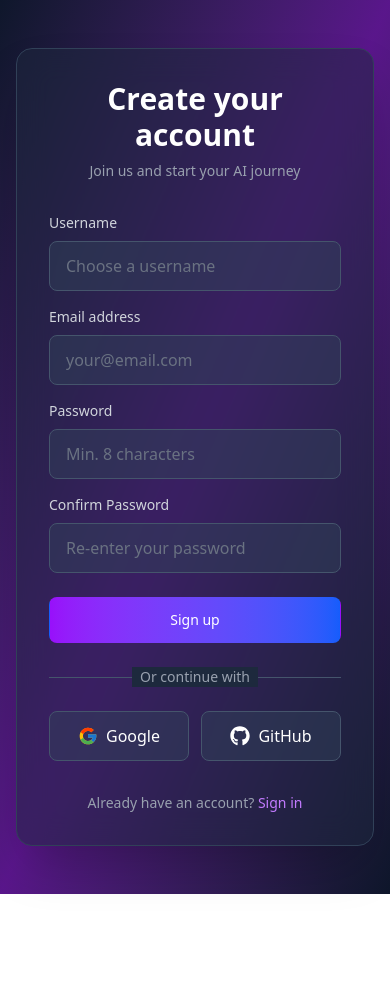
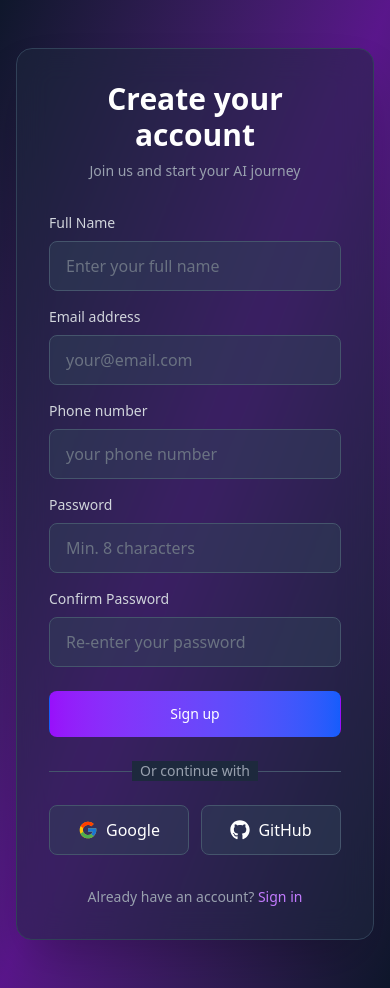
Before and after one commit to debnath96sumit/AI-Chat-Frontend, a React (Vite) app: page /sign-up in a window 390 px wide. Before the commit the page ends 894 px from the top, so only its background shows below. Built offline with nearby package versions, Linux system fonts and the light colour scheme; no server answers.

Commit message:
feat: Enhance authentication flow with login and signup updates, including phone number and remember me functionality

```diff
--- a/src/components/auth/SignIn.jsx
+++ b/src/components/auth/SignIn.jsx
@@ -1,20 +1,49 @@
 import React, { useState } from 'react'
 import { FcGoogle } from 'react-icons/fc';
 import { FaGithub } from 'react-icons/fa';
-import { Link } from 'react-router-dom';
+import { Link, useNavigate } from 'react-router-dom';
+import { authAPI } from '../../utils/api';
+
 const SignIn = () => {
+    const navigate = useNavigate();
     const [error, setError] = useState('');
     const [loading, setLoading] = useState(false);
     const [formData, setFormData] = useState({
         email: '',
-        password: ''
+        password: '',
+        rememberMe: false
     });
-    const handleSubmit = () => {
-        console.log('test');
+    const handleSubmit = async (e) => {
+        e.preventDefault();
+        setError('');
+        setLoading(true);
 
+        try {
+            const response = await authAPI.login({
+                email: formData.email,
+                password: formData.password
+            });
+            if (response.ok) {
+                localStorage.setItem('token', response.token);
+                localStorage.setItem('user', JSON.stringify(response.user));
+                navigate('/dashboard');
+            } else {
+                setError(response.message ?? 'Login failed. Please try again.')
+            }
+        } catch (error) {
+            setError('An error occurred. Please try again later');
+            console.log('Sign up error', error);
+
+        } finally {
+            setLoading(false);
+        }
     }
-    const handleChange = () => {
-        console.log('test');
+    const handleChange = (e) => {
+         setFormData({
+            ...formData,
+            [e.target.name]: e.target.value
+        })
+        setError('');
 
     }
     const handleSocialSignIn = () => {
@@ -81,6 +110,8 @@ const SignIn = () => {
                                 name="remember-me"
                                 type="checkbox"
                                 className="h-4 w-4 text-purple-600 focus:ring-purple-500 border-slate-600 rounded bg-slate-700"
+                                checked={formData.rememberMe}
+                                onChange={handleChange}
                             />
                             <label htmlFor="remember-me" className="ml-2 block text-sm text-gray-300">
                                 Remember me
--- a/src/components/auth/SignUp.jsx
+++ b/src/components/auth/SignUp.jsx
@@ -9,8 +9,9 @@ const SignUp = () => {
     const googleBtnRef = useRef(null);
     const navigate = useNavigate();
     const [formData, setFormData] = useState({
-        username: '',
+        fullName: '',
         email: '',
+        phone: '',
         password: '',
         confirmPassword: ''
     })
@@ -31,7 +32,12 @@ const SignUp = () => {
         setLoading(true);
 
         try {
-            const response = await authAPI.signup(formData.username, formData.email, formData.password);
+            const response = await authAPI.signup({
+                fullName: formData.fullName,
+                email: formData.email,
+                phone: formData.phone,
+                password: formData.password
+            });
             if (response.ok) {
                 localStorage.setItem('token', response.token);
                 localStorage.setItem('user', JSON.stringify(response.user));
@@ -99,18 +105,18 @@ const SignUp = () => {
                 <form className="mt-8 space-y-6" onSubmit={handleSubmit}>
                     <div className="space-y-4">
                         <div>
-                            <label htmlFor="username" className="block text-sm font-medium text-gray-300 mb-2">
-                                Username
+                            <label htmlFor="fullName" className="block text-sm font-medium text-gray-300 mb-2">
+                                Full Name
                             </label>
                             <input
-                                id="username"
-                                name="username"
+                                id="fullName"
+                                name="fullName"
                                 type="text"
                                 required
-                                value={formData.username}
+                                value={formData.fullName}
                                 onChange={handleChange}
                                 className="appearance-none relative block w-full px-4 py-3 border border-slate-600 placeholder-gray-500 text-white rounded-lg bg-slate-700/50 focus:outline-none focus:ring-2 focus:ring-purple-500 focus:border-transparent transition"
-                                placeholder="Choose a username"
+                                placeholder="Enter your full name"
                             />
                         </div>
 
@@ -127,6 +133,21 @@ const SignUp = () => {
                                 onChange={handleChange}
                                 className="appearance-none relative block w-full px-4 py-3 border border-slate-600 placeholder-gray-500 text-white rounded-lg bg-slate-700/50 focus:outline-none focus:ring-2 focus:ring-purple-500 focus:border-transparent transition"
                                 placeholder="your@email.com"
+                            />
+                        </div>
+                        <div>
+                            <label htmlFor="phone" className="block text-sm font-medium text-gray-300 mb-2">
+                                Phone number
+                            </label>
+                            <input
+                                id="phone"
+                                name="phone"
+                                type="tel"
+                                required
+                                value={formData.phone}
+                                onChange={handleChange}
+                                className="appearance-none relative block w-full px-4 py-3 border border-slate-600 placeholder-gray-500 text-white rounded-lg bg-slate-700/50 focus:outline-none focus:ring-2 focus:ring-purple-500 focus:border-transparent transition"
+                                placeholder="your phone number"
                             />
                         </div>
 
--- a/src/utils/api.js
+++ b/src/utils/api.js
@@ -24,13 +24,13 @@ const handleResponse = async (response) => {
 }
 
 export const authAPI = {
-    signup: async (username, email, password) => {
+    signup: async ({ fullName, email, phone, password }) => {
         const response = await fetch(`${API_BASE_URL}/api/v1/auth/signup`, {
             method: 'POST',
             headers: {
                 'Content-Type': 'application/json'
             },
-            body: JSON.stringify({ username, email, password })
+            body: JSON.stringify({ fullName, email, phone, password })
         });
         return handleResponse(response);
     },
@@ -44,6 +44,17 @@ export const authAPI = {
             body: JSON.stringify({ oauthToken, provider })
         });
         return handleResponse(response);
+    },
+
+    login: async ({email, password}) => {
+        const response = await fetch(`${API_BASE_URL}/api/v1/auth/login-user`, {
+            method: 'POST',
+            headers: {
+                'Content-Type': 'application/json'
+            },
+            body: JSON.stringify({ email, password })
+        });
+        return handleResponse(response);
     }
 }
 
```
